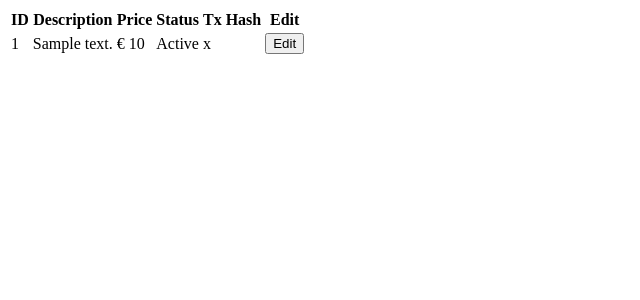
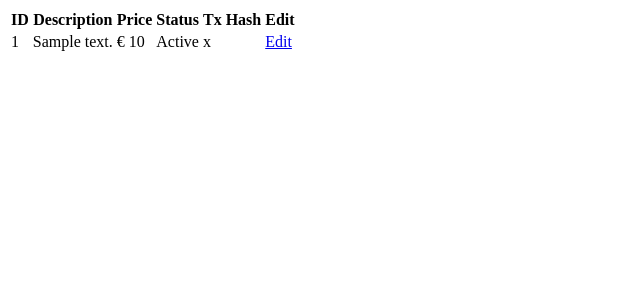
Before and after one commit to sergio-oliveira-br/safetrade_admin_service, a Django app: template vouchers/templates/core/_voucher_table.html in a window 1280 px wide. Shown: the top 300 px of the page, without its empty margins (0-640 px from the left). Run offline with Django 5.2, Linux system fonts and the light colour scheme; the template is opened without the code that fills it: most values are stand-ins (such as "Sample title", 1, 10 or a date in 2020).

Commit message:
Update _voucher_table.html
act:
-> <a>  and <button> added

```diff
--- a/vouchers/templates/core/_voucher_table.html
+++ b/vouchers/templates/core/_voucher_table.html
@@ -32,7 +32,7 @@
             <td>{{ v.voucher_tx_hash }}</td>
 
             {% if v.voucher_status == 'Active' %}
-                <td><button class="badge btn btn-danger">Edit</button></td>
+                <td><a href="{% url 'edit_page' %}" class="badge btn btn-danger">Edit</a></td>
             {% endif %}
 
             {% if v.voucher_status != 'Active' %}
```
